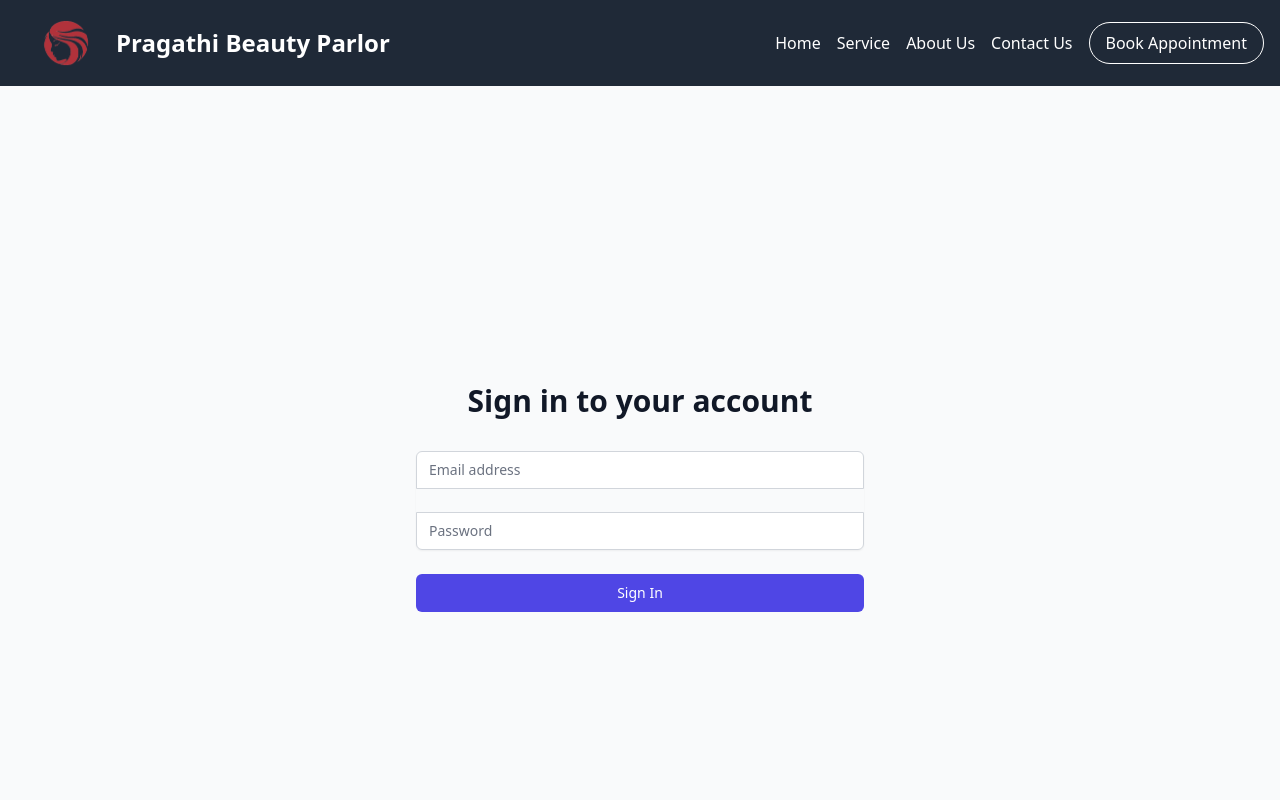
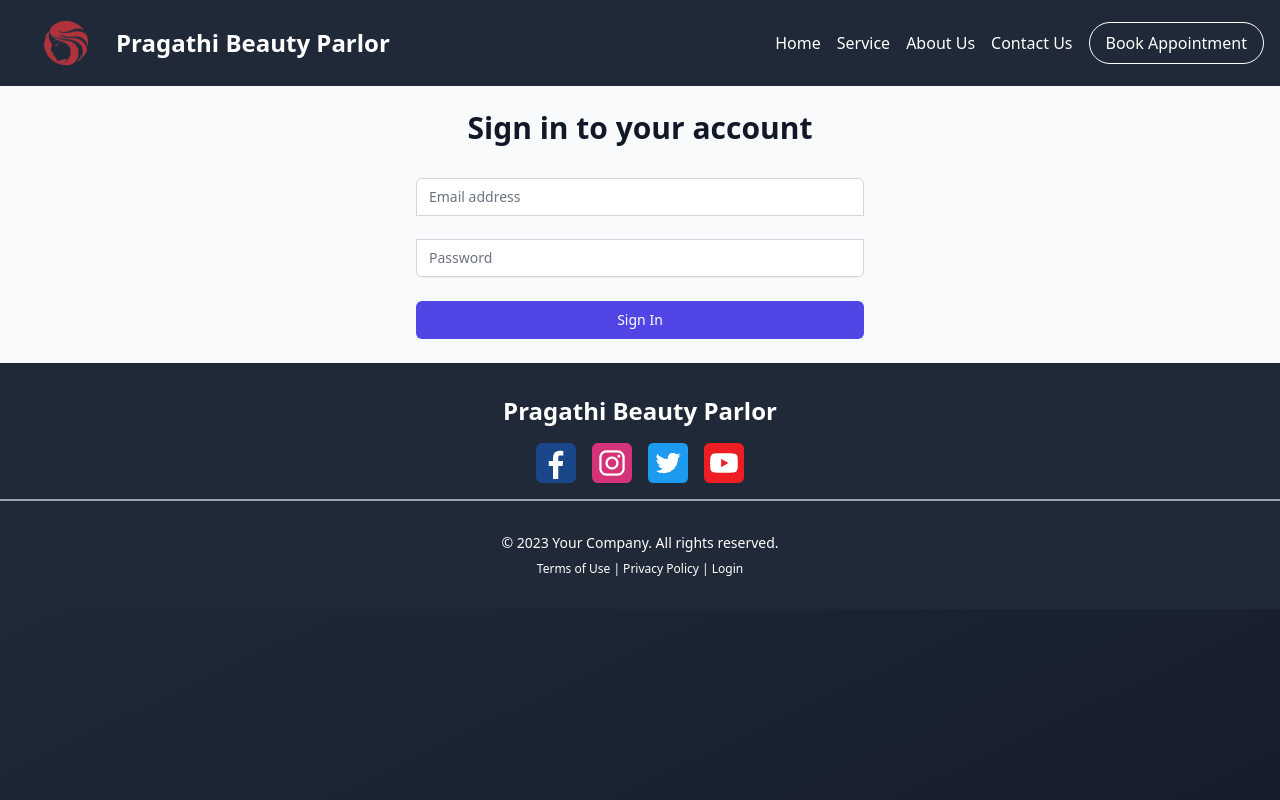
Before and after one commit to SourceLastBenchCoder/Beauty-Parlor-NextJs-Template, a Next.js app: page /login in a window 1280 px wide. Shown: the top 800 px of the page. Built offline with nearby package versions, Linux system fonts and the light colour scheme.

Commit message:
space removed

```diff
--- a/src/app/login/page.jsx
+++ b/src/app/login/page.jsx
@@ -57,14 +57,15 @@ export default function Login() {
   return (
     <>
       {!isAuthenticated ? (
-        <div className="min-h-screen flex items-center justify-center bg-gray-50 px-4 sm:px-6 lg:px-8">
+        <div className="flex items-center justify-center bg-gray-50 px-4 sm:px-6 lg:px-8">
           <div className="max-w-md w-full space-y-8">
             <div>
-              <h2 className="mt-6 text-center text-3xl font-extrabold text-gray-900">
+            <br/>
+              <h2 className="text-center text-3xl font-extrabold text-gray-900">
                 Sign in to your account
               </h2>
             </div>
-            <form className="mt-8 space-y-6" onSubmit={handleLogin}>
+            <form className="space-y-6" onSubmit={handleLogin}>
               <div className="rounded-md shadow-sm -space-y-px">
                 <div>
                   <label htmlFor="email-address" className="sr-only">
@@ -100,9 +101,7 @@ export default function Login() {
                   />
                 </div>
               </div>
-
               {error && <div className="text-red-600">{error}</div>}
-
               <div>
                 <button
                   type="submit"
@@ -110,6 +109,7 @@ export default function Login() {
                 >
                   Sign In
                 </button>
+                <br/>
               </div>
             </form>
           </div>
```
